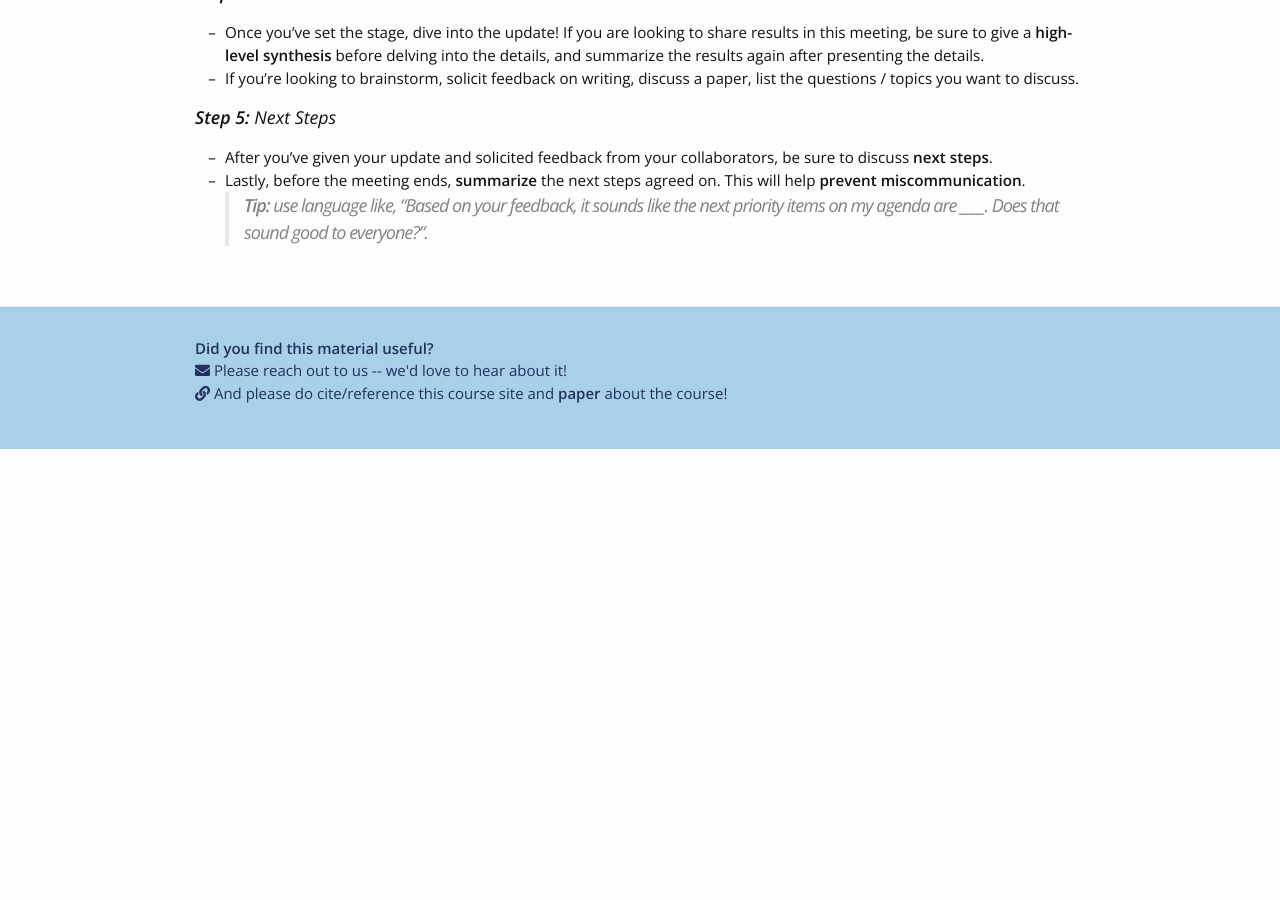
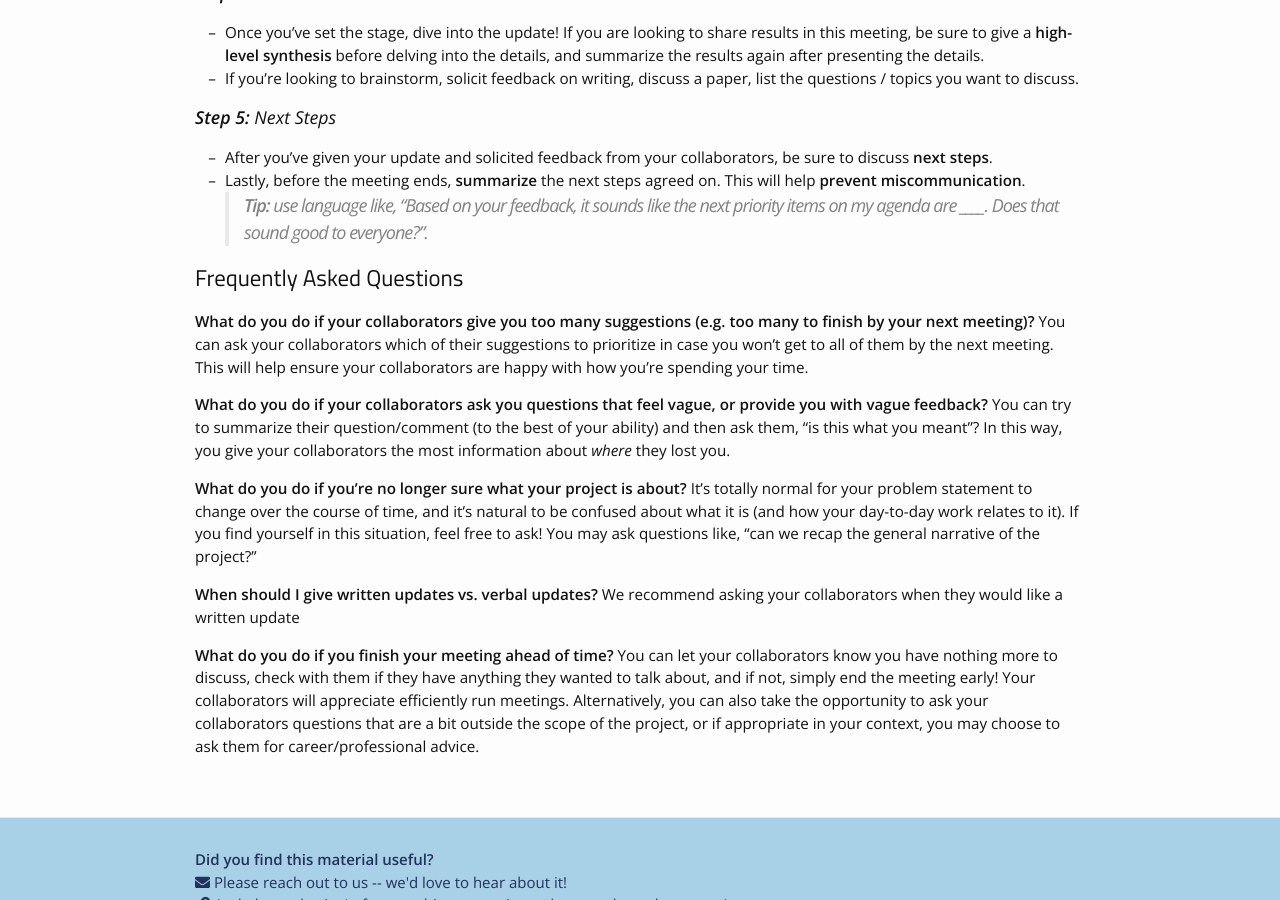
Before and after one commit to yanivyacoby/harvard-cs290, a Jekyll site: the page built from communication-in-collaborative-environments.md, in a window 1280 px wide and 900 px high, scrolled down 2067 px. Built offline with Jekyll 4.4.1, drawn with Linux system fonts in a browser that asks for light colours; nearby versions of some CDN libraries; before the commit the page ends 2516 px from its top, so only the background shows below that.

Commit message:
Update communication-in-collaborative-environments.md

```diff
--- a/communication-in-collaborative-environments.md
+++ b/communication-in-collaborative-environments.md
@@ -77,3 +77,25 @@ No one will understand your results without proper context and guidence, no matt
 * After you’ve given your update and solicited feedback from your collaborators, be sure to discuss **next steps**.
 * Lastly, before the meeting ends, **summarize** the next steps agreed on. This will help **prevent miscommunication**.
 > **Tip:** use language like, "Based on your feedback, it sounds like the next priority items on my agenda are \_\_\_\_. Does that sound good to everyone?".
+
+
+## Frequently Asked Questions
+
+**What do you do if your collaborators give you too many suggestions (e.g. too many to finish by your next meeting)?**
+You can ask your collaborators which of their suggestions to prioritize in case you won't get to all of them by the next meeting.
+This will help ensure your collaborators are happy with how you're spending your time.
+
+**What do you do if your collaborators ask you questions that feel vague, or provide you with vague feedback?**
+You can try to summarize their question/comment (to the best of your ability) and then ask them, "is this what you meant"?
+In this way, you give your collaborators the most information about *where* they lost you.
+
+**What do you do if you're no longer sure what your project is about?**
+It's totally normal for your problem statement to change over the course of time, and it's natural to be confused about what it is (and how your day-to-day work relates to it).
+If you find yourself in this situation, feel free to ask! You may ask questions like, "can we recap the general narrative of the project?"
+
+**When should I give written updates vs. verbal updates?**
+We recommend asking your collaborators when they would like a written update
+
+**What do you do if you finish your meeting ahead of time?**
+You can let your collaborators know you have nothing more to discuss, check with them if they have anything they wanted to talk about, and if not, simply end the meeting early! Your collaborators will appreciate efficiently run meetings.
+Alternatively, you can also take the opportunity to ask your collaborators questions that are a bit outside the scope of the project, or if appropriate in your context, you may choose to ask them for career/professional advice.
```
